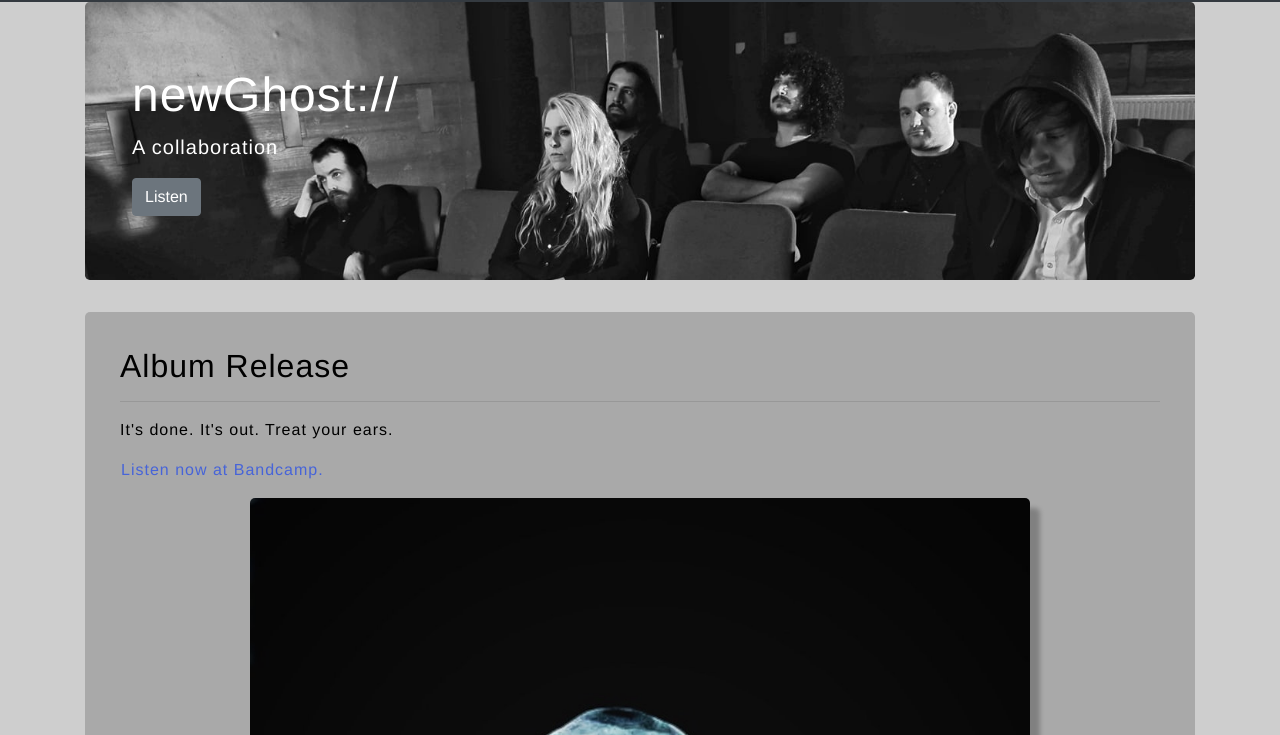
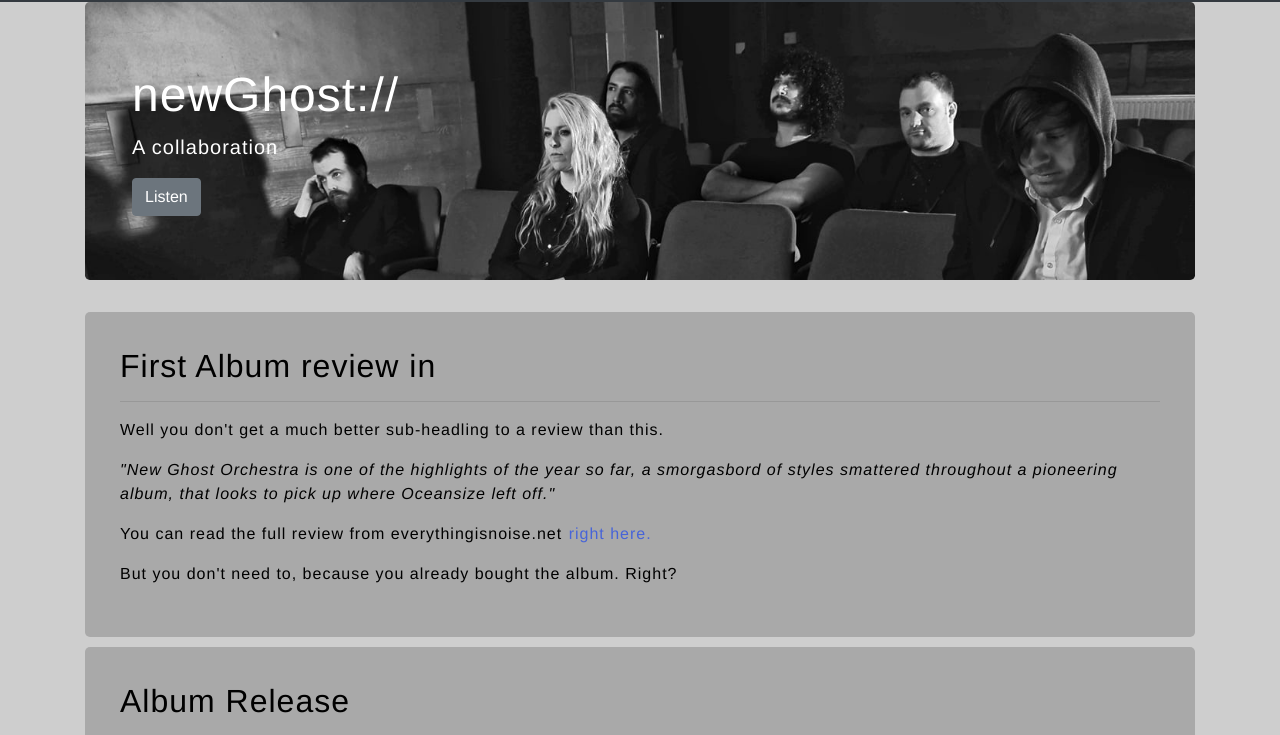
Before and after one commit to GarethFlatlands/GarethFlatlands.github.io, a plain HTML site: page index.html in a window 1280 px wide. Shown: the part 65-800 px from the top of the page. Drawn offline with nearby package versions, Linux system fonts and the light colour scheme.

Commit message:
Review #1
Link to review #1

```diff
--- a/index.html
+++ b/index.html
@@ -79,6 +79,15 @@
 
   <!-- main page content. One content class div per item -->
   <div class="container">
+
+    <div class="content">
+      <h2>First Album review in</h2>
+      <hr>
+      <p>Well you don't get a much better sub-headling to a review than this.</p>
+      <p><em>"New Ghost Orchestra is one of the highlights of the year so far, a smorgasbord of styles smattered throughout a pioneering album, that looks to pick up where Oceansize left off."</em></p>
+      <p>You can read the full review from everythingisnoise.net <a href="http://everythingisnoise.net/reviews/new-ghost-new-ghost-orchestra/?fbclid=IwAR3G_BH1OkdL10KZQOEO2dOgptRpoWXhAPmsUr3pjv2S37SX8P40I4T6UvA">right here.</a></p>
+      <p>But you don't need to, because you already bought the album. Right?</p>
+    </div>
 
     <div class="content">
       <h2>Album Release</h2>
```
